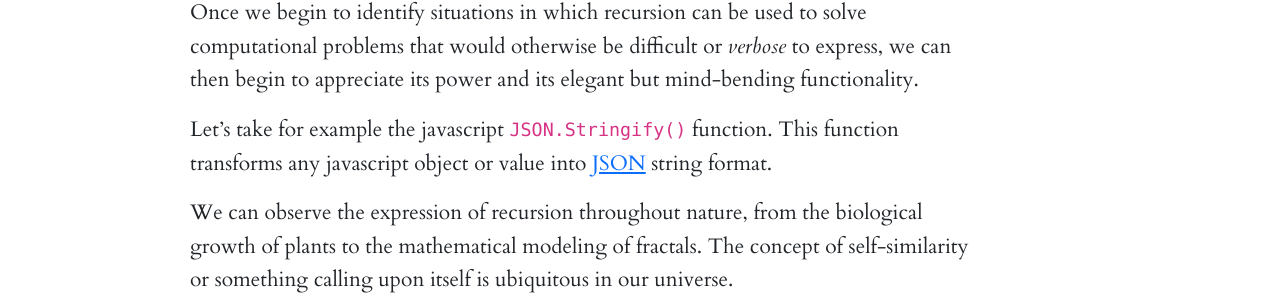
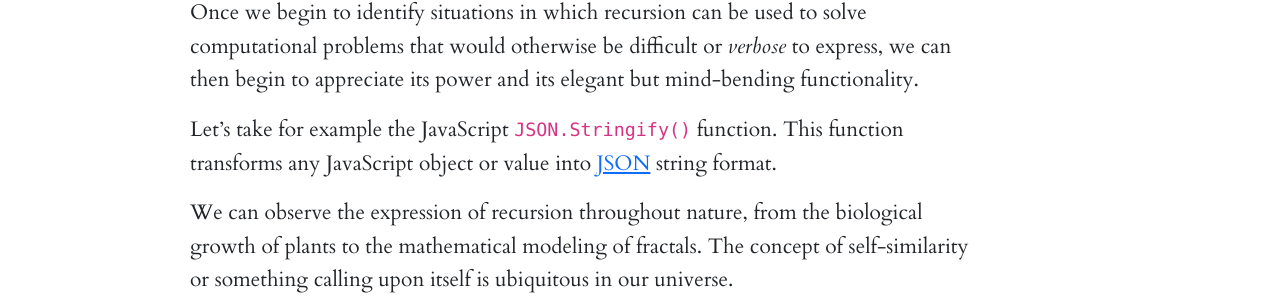
Before and after one commit to aaronzomback/design-portfolio, a Jekyll site: the page built from _posts/2021-04-30-what-is-recursion?.markdown, in a window 1280 px wide and 900 px high, scrolled down 716 px. Shown: the part 145-453 px from the top of the window. Built offline with Jekyll 4.4.1, drawn with Linux system fonts in a browser that asks for light colours; nearby versions of some CDN libraries.

````diff
--- a/_posts/2021-04-30-what-is-recursion?.markdown
+++ b/_posts/2021-04-30-what-is-recursion?.markdown
@@ -12,7 +12,7 @@ To understand recursion, it's first helpful to pose the following question: *why
 
 Once we begin to identify situations in which recursion can be used to solve computational problems that would otherwise be difficult or *verbose* to express, we can then begin to appreciate its power and its elegant but mind-bending functionality.
 
-Let's take for example the javascript `JSON.Stringify()` function. This function transforms any javascript object or value into [JSON](https://www.json.org/json-en.html) string format.
+Let's take for example the JavaScript ```JSON.Stringify()``` function. This function transforms any JavaScript object or value into [JSON](https://www.json.org/json-en.html) string format.
 
 We can observe the expression of recursion throughout nature, from the biological growth of plants to the mathematical modeling of fractals. The concept of self-similarity or something calling upon itself is ubiquitous in our universe.
 
````
